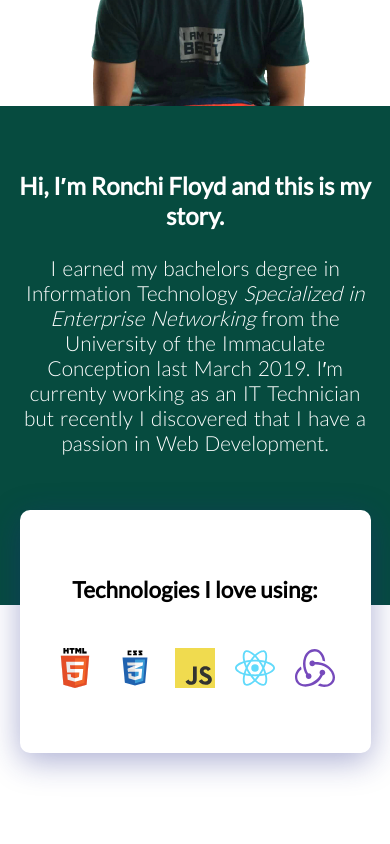
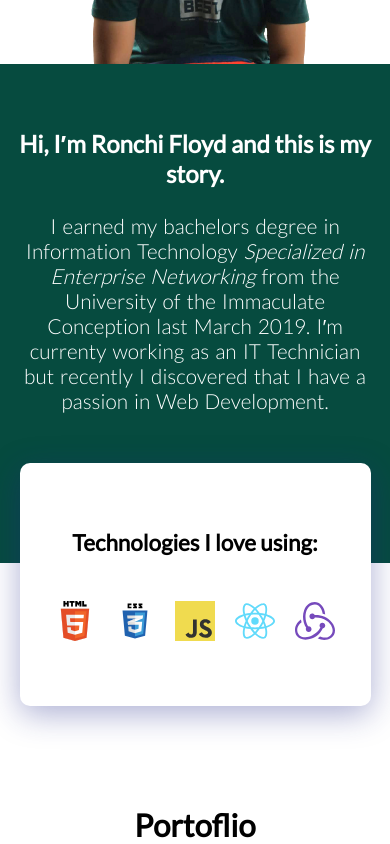
Before and after one commit to RonchiTech/ronchi-portfolio, a React (Create React App) app: page / in a window 390 px wide. Shown: the part 738-1582 px from the top of the page. Before the commit the page ends 1491 px from the top, so only its background shows below. Built offline with nearby package versions, Linux system fonts and the light colour scheme.

Commit message:
remove scroll when mobile nav is activated

```diff
--- a/src/App.js
+++ b/src/App.js
@@ -1,13 +1,15 @@
 import React from 'react';
 import Main from './components/Main/Main';
-import AboutMe from './components/AboutMe/AboutMe'
-import Tech from './components/Tech/Tech'
+import AboutMe from './components/AboutMe/AboutMe';
+import Tech from './components/Tech/Tech';
+import Portfolio from './components/Portfolio/Portfolio';
 function App() {
   return (
     <>
       <Main />
-      <AboutMe/>
-      <Tech/>
+      <AboutMe />
+      <Tech />
+      <Portfolio />
     </>
   );
 }
--- a/src/UI/Backdrop/Backdrop.module.css
+++ b/src/UI/Backdrop/Backdrop.module.css
@@ -5,5 +5,5 @@
     z-index: 100;
     left: 0;
     top: 0;
-
+    /* background-color: rgba(0, 0, 0, 0.5); */
 }
--- a/src/components/AboutMe/AboutMe.jsx
+++ b/src/components/AboutMe/AboutMe.jsx
@@ -7,7 +7,9 @@ const aboutMe = () => {
       <p>
         I earned my bachelors degree in Information Technology{' '}
         <span>Specialized in Enterprise Networking</span> from the University of
-        the Immaculate Conception last March 2019. I&#8242;m currenty working as an IT Technician but recently I discovered that I have a passion in Web Development.
+        the Immaculate Conception last March 2019. I&#8242;m currenty working as
+        an IT Technician but recently I discovered that I have a passion in Web
+        Development.
       </p>
     </section>
   );
--- a/src/components/Main/Main.module.css
+++ b/src/components/Main/Main.module.css
@@ -1,6 +1,6 @@
 .Main {
   width: 100vw;
-  height: 100vh;
+  height: 95vh;
   position: relative;
 }
 .ImageContainer {
--- a/src/components/Main/Navbar/MobileNav/MobileNav.module.css
+++ b/src/components/Main/Navbar/MobileNav/MobileNav.module.css
@@ -1,3 +1,4 @@
+
 .MobileNav {
   display: flex;
   position: absolute;
--- a/src/components/Main/Navbar/Navbar.jsx
+++ b/src/components/Main/Navbar/Navbar.jsx
@@ -1,13 +1,28 @@
 import React, { useState } from 'react';
 import classes from './Navbar.module.css';
-import Backdrop from '../../../UI/Backdrop/Backdrop'
+import Backdrop from '../../../UI/Backdrop/Backdrop';
 const Navbar = () => {
   const [sidebar, setSidebar] = useState(false);
   const openSideBar = () => {
     setSidebar(!sidebar);
   };
   const closeSidebar = () => {
-      setSidebar(!sidebar);
+    setSidebar(!sidebar);
+  };
+  if (sidebar) {
+    document.body.style.height = '100vh';
+    document.body.style.overflowY = 'hidden';
+    document.body.style.paddingRight = '15px';
+
+    //     body {
+    //   height: 100vh;
+    //   overflow-y: hidden;
+    //   padding-right: 15px; /* Avoid width reflow */
+    // }
+  } else {
+    document.body.style.height = '0';
+    document.body.style.overflowY = 'scroll';
+    document.body.style.paddingRight = '0';
   }
   return (
     <header className={classes.Header}>
@@ -31,7 +46,7 @@ const Navbar = () => {
           <li>Contact</li>
         </ul>
       </nav>
-      <Backdrop show={sidebar} clicked={closeSidebar}/>
+      <Backdrop show={sidebar} clicked={closeSidebar} />
     </header>
   );
 };
--- a/src/components/Main/Navbar/Navbar.module.css
+++ b/src/components/Main/Navbar/Navbar.module.css
@@ -10,7 +10,7 @@
 }
 .Logo {
   justify-content: start;
-    color: #09725f;
+  color: #09725f;
 }
 .Navbar ul {
   display: flex;
@@ -21,7 +21,7 @@
   list-style: none;
   margin-right: 55px;
 }
-.HamburgerIcon  {
+.HamburgerIcon {
   cursor: pointer;
 }
 .HamburgerIcon div {
@@ -30,22 +30,24 @@
   background-color: #09725f;
   margin: 6px 0;
 }
-.bar1, .bar2, .bar3 {
+.bar1,
+.bar2,
+.bar3 {
   width: 25px;
   height: 2px;
   background-color: #09725f;
   margin: 6px 0;
   transition: 0.4s;
 }
-.change:hover {
-    cursor: pointer;
-}
+
 .change .bar1 {
   -webkit-transform: rotate(-45deg) translate(-5px, 5px);
   transform: rotate(-45deg) translate(-5px, 5px);
 }
 
-.change .bar2 {opacity: 0;}
+.change .bar2 {
+  opacity: 0;
+}
 
 .change .bar3 {
   -webkit-transform: rotate(45deg) translate(-8px, -5);
--- /dev/null
+++ b/src/components/Portfolio/Portfolio.jsx
@@ -0,0 +1,11 @@
+import classes from './Portfolio.module.css';
+import React from 'react'
+
+const portfolio = () => {
+    return (
+      <section className={classes.Portfolio}>
+        <h2>Portoflio</h2>
+      </section>
+    );
+}
+export default portfolio
--- /dev/null
+++ b/src/components/Portfolio/Portfolio.module.css
@@ -0,0 +1,5 @@
+.Portfolio{
+  width: 80%;
+  margin: 0 auto;
+  text-align: center;
+}
--- a/src/components/Tech/Tech.module.css
+++ b/src/components/Tech/Tech.module.css
@@ -5,10 +5,11 @@
   -webkit-backdrop-filter: blur(20px);
   border-radius: 10px;
   border: 1px solid rgba(255, 255, 255, 0.18);
-
+  position: relative;
   width: 90%;
+  top: -100px;
   max-width: 520px;
-  margin: -95px auto;
+  margin: -0 auto;
 }
 .Tech h2 {
   margin: 65px 0 45px 0;
```
